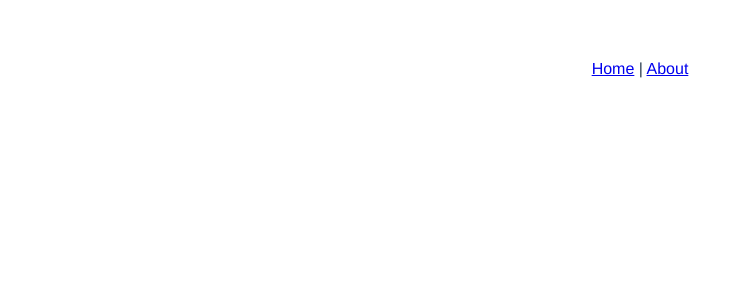
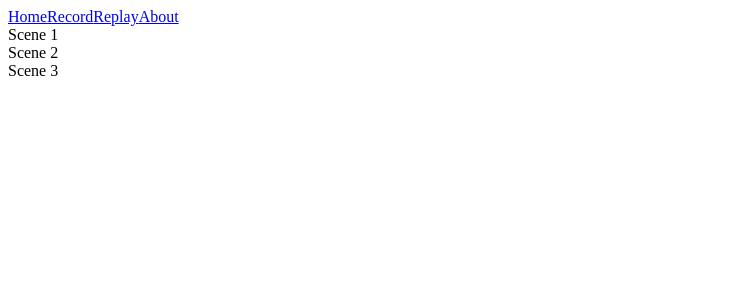
Before and after one commit to sabicalija/recorder, a Vue app: page /#/record in a window 1280 px wide. Shown: the top 300 px of the page, without its empty margins (0-744 px from the left). Built offline with nearby package versions, Linux system fonts and the light colour scheme.

Commit message:
Initial commit: setup basic app structure

```diff
--- a/src/App.vue
+++ b/src/App.vue
@@ -1,19 +1,13 @@
 <template>
   <div id="app">
     <div id="nav">
-      <router-link to="/">Home</router-link> |
+      <router-link to="/">Home</router-link>
+      <router-link to="/record">Record</router-link>
+      <router-link to="/replay">Replay</router-link>
       <router-link to="/about">About</router-link>
     </div>
-    <router-view/>
+    <router-view />
   </div>
 </template>
 
-<style lang="stylus">
-#app
-  font-family Avenir, Helvetica, Arial, sans-serif
-  -webkit-font-smoothing antialiased
-  -moz-osx-font-smoothing grayscale
-  text-align center
-  color #2c3e50
-  margin-top 60px
-</style>
+<style lang="stylus"></style>
--- /dev/null
+++ b/src/components/Scene.vue
@@ -0,0 +1,23 @@
+<template>
+  <div @click="onClick" id="scene">Scene {{ num }}</div>
+</template>
+
+<script>
+export default {
+  name: "Scene",
+  props: {
+    num: {
+      type: Number,
+      required: true
+    }
+  },
+  methods: {
+    onClick(event) {
+      console.log(event);
+      this.$router.push({ name: "Recorder", params: { id: this.num } });
+    }
+  }
+};
+</script>
+
+<style lang="scss" scoped></style>
--- a/src/router/index.js
+++ b/src/router/index.js
@@ -1,27 +1,42 @@
-import Vue from 'vue'
-import VueRouter from 'vue-router'
-import Home from '../views/Home.vue'
+import Vue from "vue";
+import VueRouter from "vue-router";
+import Home from "../views/Home.vue";
 
-Vue.use(VueRouter)
+Vue.use(VueRouter);
 
 const routes = [
   {
-    path: '/',
-    name: 'Home',
+    path: "/",
+    name: "Home",
     component: Home
   },
   {
-    path: '/about',
-    name: 'About',
+    path: "/record/:id/new",
+    name: "Recorder",
+    component: () => import(/* webpackChunkName: "recorder" */ "../views/Recorder.vue")
+  },
+  {
+    path: "/record",
+    name: "Scenes",
+    component: () => import(/* webpackChunkName: "scenes" */ "../views/Scenes.vue")
+  },
+  {
+    path: "/replay",
+    name: "Replay",
+    component: () => import(/* webpackChunkName: "replay" */ "../views/Replay.vue")
+  },
+  {
+    path: "/about",
+    name: "About",
     // route level code-splitting
     // this generates a separate chunk (about.[hash].js) for this route
     // which is lazy-loaded when the route is visited.
-    component: () => import(/* webpackChunkName: "about" */ '../views/About.vue')
+    component: () => import(/* webpackChunkName: "about" */ "../views/About.vue")
   }
-]
+];
 
 const router = new VueRouter({
   routes
-})
+});
 
-export default router
+export default router;
--- a/src/views/Home.vue
+++ b/src/views/Home.vue
@@ -1,18 +1,11 @@
 <template>
-  <div class="home">
-    <img alt="Vue logo" src="../assets/logo.png">
-    <HelloWorld msg="Welcome to Your Vue.js App"/>
-  </div>
+  <div class="home"></div>
 </template>
 
 <script>
 // @ is an alias to /src
-import HelloWorld from '@/components/HelloWorld.vue'
-
 export default {
-  name: 'Home',
-  components: {
-    HelloWorld
-  }
-}
+  name: "Home",
+  components: {}
+};
 </script>
--- /dev/null
+++ b/src/views/Recorder.vue
@@ -0,0 +1,11 @@
+<template>
+  <div></div>
+</template>
+
+<script>
+export default {
+  name: "Recorder"
+};
+</script>
+
+<style lang="stylus" scoped></style>
--- /dev/null
+++ b/src/views/Replay.vue
@@ -0,0 +1,11 @@
+<template>
+  <div></div>
+</template>
+
+<script>
+export default {
+  name: "Replay"
+};
+</script>
+
+<style lang="scss" scoped></style>
--- /dev/null
+++ b/src/views/Scenes.vue
@@ -0,0 +1,17 @@
+<template>
+  <div id="scene-container">
+    <Scene v-for="i of 3" :key="i" :num="i" />
+  </div>
+</template>
+
+<script>
+import Scene from "@/components/Scene.vue";
+export default {
+  name: "Scenes",
+  components: {
+    Scene
+  }
+};
+</script>
+
+<style lang="stylus" scoped></style>
```
Also changed, not shown: 1 other file (tests, documents, lock files or other folders).
